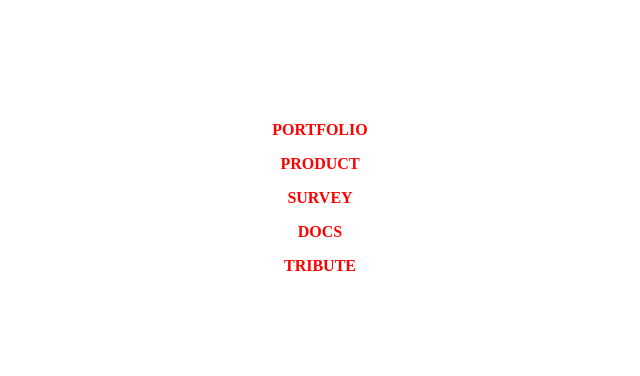
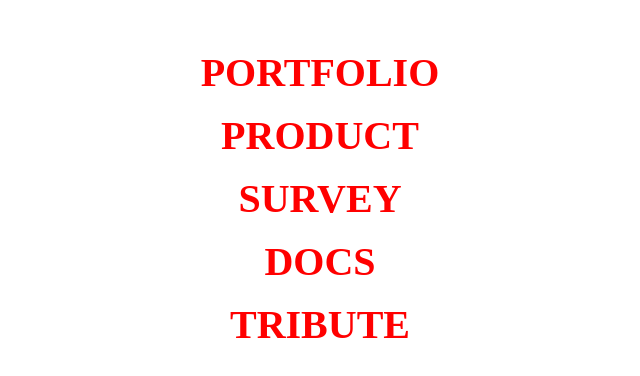
Before and after one commit to n-ce/FCC-RWD-Projects, a plain HTML site: page index.html in a window 1280 px wide. Shown: the part 190-566 px from the top of the page, without its empty margins (320-960 px from the left). Drawn offline with Linux system fonts and the light colour scheme.

Commit message:
font-size in vh, much better

```diff
--- a/index.html
+++ b/index.html
@@ -11,7 +11,7 @@
     align-items: center;
   }
   a{
-    font-size: 1rem;
+    font-size: 5vh;
     margin:1rem;
     text-decoration: none;
     color:red;
```
